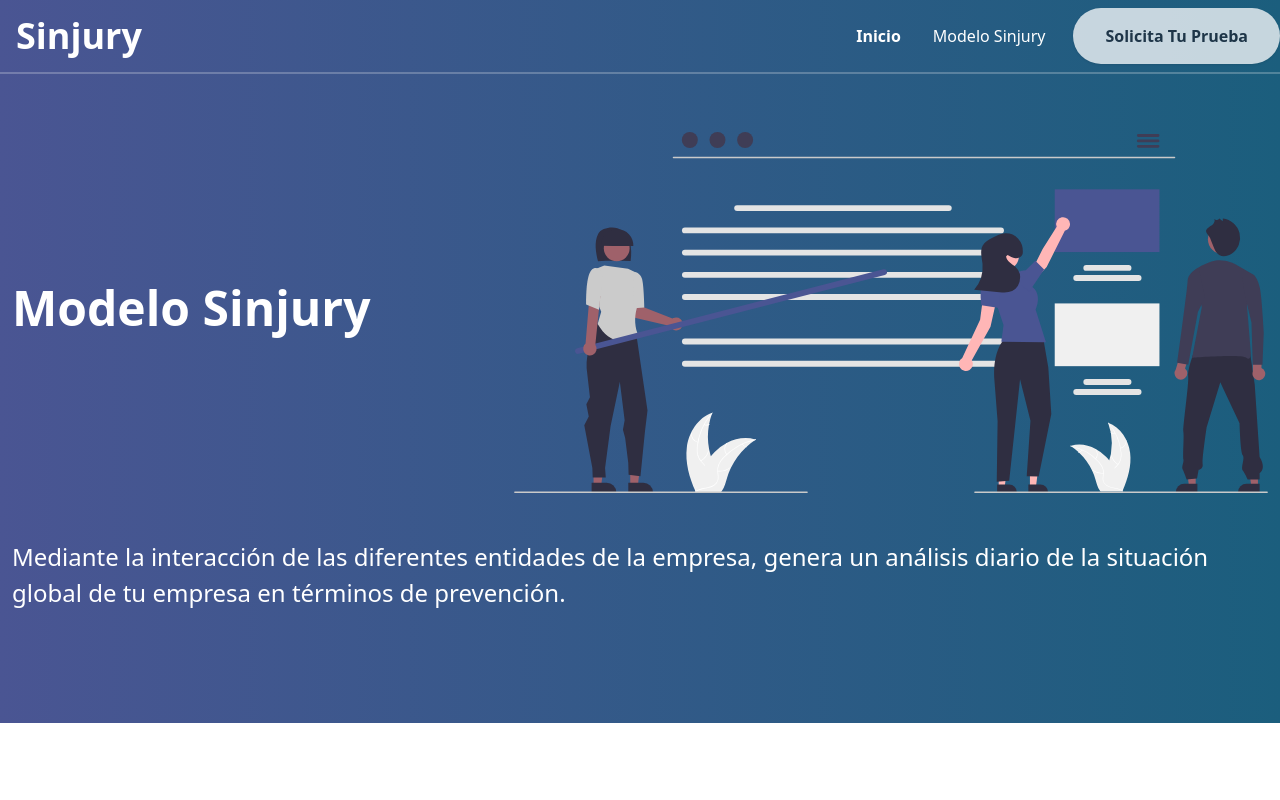
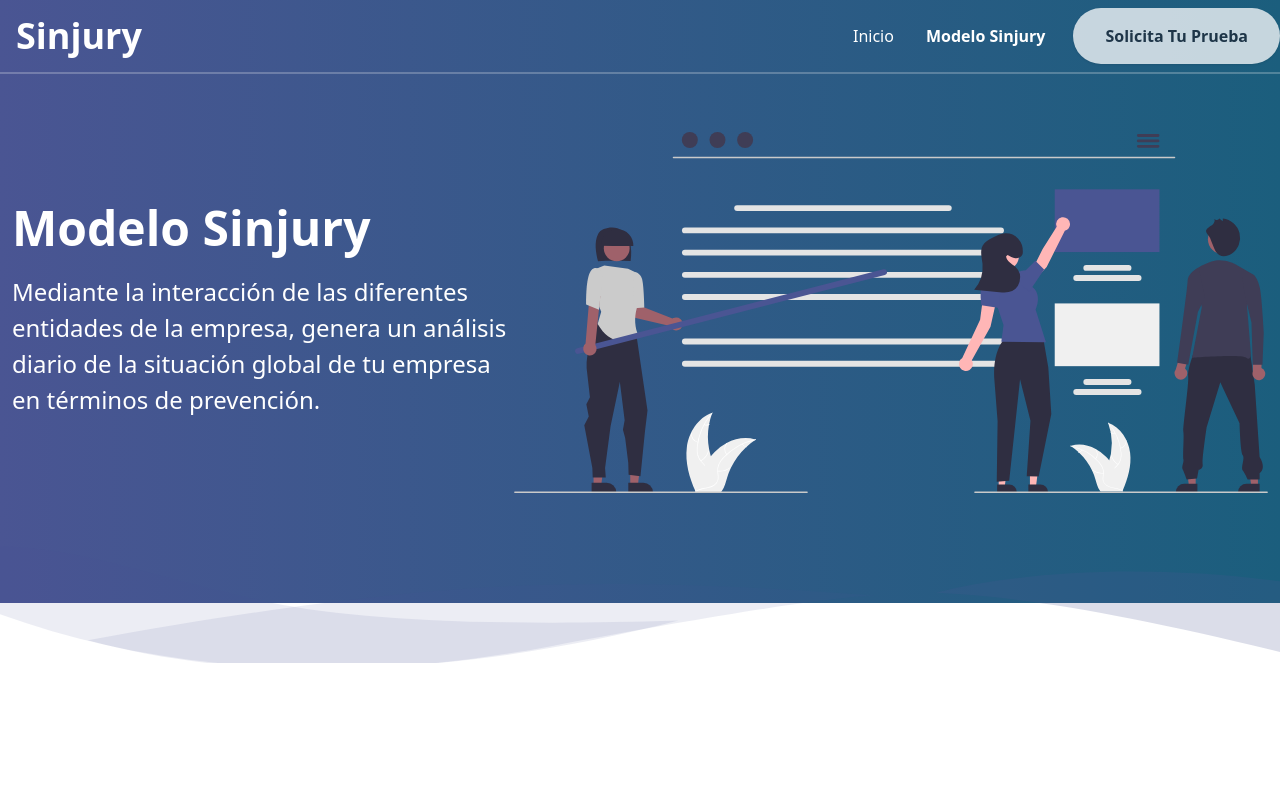
Before and after one commit to asiph-team/sinjury-landing, a Next.js app: page /sinjury in a window 1280 px wide. Shown: the top 800 px of the page. Built offline with nearby package versions, Linux system fonts and the light colour scheme.

Commit message:
fix: index header bold

```diff
--- a/pages/index.tsx
+++ b/pages/index.tsx
@@ -12,10 +12,12 @@ import ResultSection from '../widgets/ResultSection'
 import ResumenSection from '../widgets/ResumeSection'
 
 const Home: NextPage = () => {
+  const pageIndex = 1;
+
   return (
     <div className="min-h-screen flex-col items-center justify-center py-2">
       <div>
-        <PageHeader />
+        <PageHeader index={pageIndex} />
         <InitSection />
         <Separator
           colorPrimary='#1b5e7d'
--- a/pages/sinjury.tsx
+++ b/pages/sinjury.tsx
@@ -8,12 +8,17 @@ import ResumenModelSinjury from '../widgets/ResumenModelSinjury'
 import ResumenSection from '../widgets/ResumeSection'
 
 const Sinjury: NextPage = () => {
+  const pageIndex = 2;
   return (
     <div className="min-h-screen flex-col items-center justify-center py-2">
       <div>
-        <PageHeader />
+      <PageHeader index={pageIndex} />
         <InitModelSinjury />
 
+        <Separator
+          colorPrimary='#1b5e7d'
+          colorSecundary='#4a5593'
+        />
         <Separator colorPrimary={''} colorSecundary={''} />
 
         <ResumenModelSinjury title="Modelo Sinjury"/>
--- a/widgets/InitModelSinjury/index.tsx
+++ b/widgets/InitModelSinjury/index.tsx
@@ -11,16 +11,11 @@ const InitModelSinjury = () => {
         <LeftContent
           upperText=""
           mainText="Modelo Sinjury"
-          bottomText=""
+          bottomText="Mediante la interacción de las diferentes entidades de la empresa, genera un análisis diario de la situación global de tu empresa
+          en términos de prevención."
           buttonText="Contactanos" />
         <RightContent image={model_sinjury} />
       </div>
-      <div className='container px-3 mx-auto  pt-4 flex flex-wrap flex-col md:flex-row items-center'>
-              <p className="leading-normal text-2xl mb-8 text-white">
-              Mediante la interacción de las diferentes entidades de la empresa, genera un análisis diario de la situación global de tu empresa
-            en términos de prevención.
-            </p>
-                  </div>
     </div>
   )
 }
--- a/widgets/pageHeader/index.tsx
+++ b/widgets/pageHeader/index.tsx
@@ -1,7 +1,10 @@
 import Link from 'next/link'
 import { HeaderTitle } from '../../components/HeaderTitle'
 
-const PageHeader = () => {
+interface Props {
+  index: number
+}
+const PageHeader = ({index}:Props)  => {
   return (
     <nav id="header" className="fixed w-full z-30 top-0 gradient text-white">
       <div className="w-full container mx-auto flex flex-wrap items-center justify-between mt-0 py-2">
@@ -25,13 +28,13 @@ const PageHeader = () => {
             <HeaderTitle
               title='Inicio'
               route='/'
-              isBold={true}
+              isBold={index==1}
             />
             <li className="mr-3">
             <HeaderTitle
               title='Modelo Sinjury'
               route='/sinjury'
-              isBold={false}
+              isBold={index==2}
             />
             </li>
 
```
